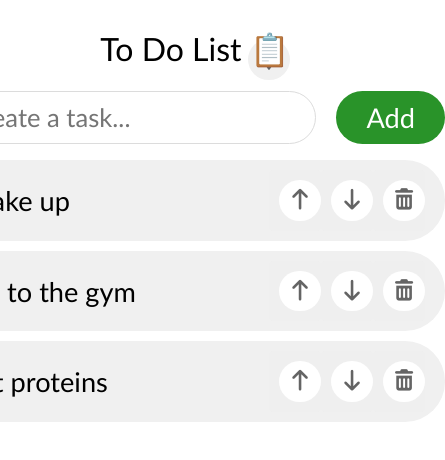
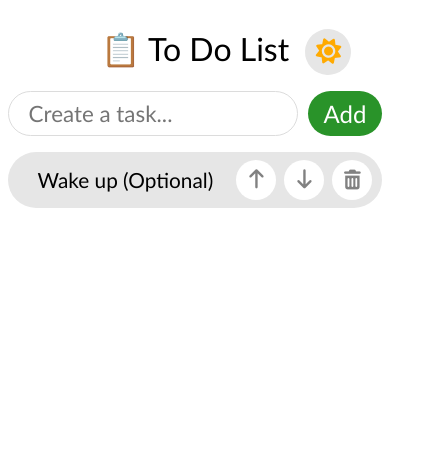
Before and after one commit to PrabalKumar2311/React-ToDoList, a React (Vite) app: page / in a window 390 px wide. Shown: the top 460 px of the page, 445 px wide, since content can reach past the window. Built offline with nearby package versions, Linux system fonts and the light colour scheme.

Commit message:
Fixed safari browser issue, Made the responsive for all screens, added colors

```diff
--- a/src/App.jsx
+++ b/src/App.jsx
@@ -9,7 +9,7 @@ function App() {
   });
 
   useEffect(()=>{
-    document.body.style.backgroundColor = mode === "dark" ? "#2f3338" : "white";
+    document.body.style.backgroundColor = mode === "dark" ? "#232629ff" : "white";
   }, [mode])
 
   let handleModeChange = () => {
--- a/src/ToDoList.jsx
+++ b/src/ToDoList.jsx
@@ -3,9 +3,11 @@ import { useState } from "react";
 
 function ToDoList(props) {
   const [tasks, setTasks] = useState(() => {
-  const saved = localStorage.getItem("todoList");
-  return saved ? JSON.parse(saved) : ["Wake up", "Go to the gym", "Eat proteins"];
-});
+    const saved = localStorage.getItem("todoList");
+    return saved
+      ? JSON.parse(saved)
+      : ["Wake up (Optional)"];
+  });
 
   const [newTask, setNewTask] = useState("");
   const [inputPlaceholder, setInputPlaceholder] = useState("Create a task...");
@@ -28,9 +30,11 @@ function ToDoList(props) {
       }, 2000);
     }
   };
-
   const removeTask = (index) => {
-    setTasks(tasks.filter((_, i) => i !== index));
+    setTasks(tasks.filter((element, i) => i !== index));
+    //.filter takes in 2 parameters element & index,
+    // index is the index of element we want to filter out.
+    // we rename this to i here to avoid any naming conflicts
   };
 
   const moveTaskUp = (index) => {
@@ -57,14 +61,14 @@ function ToDoList(props) {
 
   const inputRef = useRef(null);
 
-  useEffect(()=>{
-    localStorage.setItem("todoList", JSON.stringify(tasks))
-  },[tasks])
+  useEffect(() => {
+    localStorage.setItem("todoList", JSON.stringify(tasks));
+  }, [tasks]);
 
   return (
     <>
       <div className="to-do-list">
-      <h1 className={`text${props.mode}`}>To&nbsp;Do&nbsp;List&nbsp;📋</h1>
+        <h1 className={`${props.mode === 'dark' ? 'dark-text' : ''}`}>📋&nbsp;To&nbsp;Do&nbsp;List</h1>
         <div className="input-div">
           <input
             ref={inputRef}
@@ -73,7 +77,12 @@ function ToDoList(props) {
             type="text"
             value={newTask}
             onChange={handleInputChange}
-            className={`background${props.mode} text${props.mode}`}
+            className={`${props.mode === 'dark' ? 'dark-input' : ''}`}
+            onKeyDown={(e) => {
+              if (e.key === "Enter") {
+                addTask();
+              }
+            }}
           />
 
           <button className="add-button" onClick={addTask}>
@@ -82,12 +91,12 @@ function ToDoList(props) {
         </div>
 
         <ol>
-          {tasks.map((task, index) => (
+          {tasks.map((task, index) =>
             <li className={`list-cell backgroundlist${props.mode}`} key={index} title={task}>
-              <div className={`text${props.mode} task-name`}>{task}</div>
-              <div>
+              <div className={`${props.mode === 'dark' ? 'dark-text' : ''} task-name`}>{task}</div>
+              <div className="button-div">
                 <button
-                  className={`move-button button${props.mode}`}
+                  className={`move-button move-button${props.mode}`}
                   onClick={() => moveTaskUp(index)}
                   title="Move task up"
                 >
@@ -110,7 +119,7 @@ function ToDoList(props) {
                 </button>
               </div>
             </li>
-          ))}
+          )}
         </ol>
       </div>
     </>
--- a/src/index.css
+++ b/src/index.css
@@ -24,8 +24,30 @@ button{
   cursor: pointer;
 }
 
+.btn-div{
+
+  position: absolute;
+  z-index: 99;
+  right: 10%;
+  height: 46px;
+  width: 46px;
+}
+
+.btn-div button{
+  height: 46px;
+  width: 46px;
+  border-radius: 50%;
+
+  background-color: rgb(230, 230, 230);
+
+}
+
 .input-div{
   display: flex;
+}
+
+input{
+ flex: 1;
 }
 
 input[type="text"]{
@@ -56,114 +78,178 @@ input[type="text"]{
   opacity: 80%;
 }
 
-.delete-button, .move-button{
-  padding-right: 0px;
-  padding-left: 10px;
+ol{
+  padding: 0;
 }
 
-.buttondark{
-  background-color: rgb(79, 79, 79);
+li{
+  background-color: rgb(230, 230, 230);
+  list-style: none;
+  border-radius: 40px;
+  width: 100%;
+  padding-top: 10px;
+  padding-bottom: 10px;
+  margin-bottom: 14px;
+
+  display: flex;
+  justify-content: space-between;
+  align-items: center;
+
+  font-size: 1.5rem;
+}
+
+.task-name{
+  text-align: left;
+  flex: 1;
+  word-break: break-word;
+  padding-left: 30px;
+}
+
+.button-div{
+  display: flex;
+  margin-right:6px;
+  flex-shrink: 0;
+}
+
+.button-div button{
+  font-size: 1.4rem;
+  font-weight: bold;
+  color: rgb(129, 129, 129);
+  background-color: white;
+  width: 46px;
+  height: 46px;
+  padding: 0;
+  margin-left: 6px;
+  margin-right: 6px;
+
+  border-radius: 50%;
+
+}
+
+/* MODE CSS */
+
+
+.dark-text {
+  color: white;
+}
+
+.dark-input, input[type="text"].dark-input{
+  color: white;
+  background-color: rgb(35, 38, 41);
+}
+
+.dark-input::placeholder {
+  color: rgb(242, 242, 242);
+}
+
+/* MODE BUTTON */
+
+.mode-btnlight{
+  font-size: 1.5rem;
+  padding: 0;
+  padding-left: 0px;
+  transform: rotate(25deg);
+  color: rgb(255, 170, 0);
+
+  transition: transform 0.4s ease-in-out, color 0.2s ease-in-out;
+  display: inline-block;
+
+}
+
+.mode-btndark{
+  font-size: 1.5rem;
+  padding: 0;
+  padding-left: 2px;
+  color: rgb(58, 21, 153);
+
+  transition: transform 0.4s ease-in-out, color 0.2s ease-in-out;
+  display: inline-block;
+  transform: rotate(-15deg);
+
+}
+
+.backgroundlistdark{
+  background-color: #2f3338;
+}
+
+.delete-button, .move-button{
+  transition: color 0.2s ease-in-out;
+}
+
+/* MOVE BUTTON */
+
+.move-button:hover{
+  color: black;
 }
 
 .delete-button:hover{
-  color:rgb(33, 33, 33)
+  color: red;
 }
 
-ol{
-  padding: 0px;
-  width: 500px;
-  list-style: none;
+/* MEDIA QUERIES */
+
+/* MOBILE: up to 480px */
+@media (max-width: 480px) {
+
+  .to-do-list {
+    width: 100%;
+    display: block;   /* ensures it respects width */
+    box-sizing: border-box;
   }
 
-li{
-  font-size: 1.7rem;
-  display: flex;
-  align-items: center;
-  justify-content: center;
+  input[type="text"] {
+    font-size: 1.4rem;
+    padding: 8px;
+    padding-left: 20px;
   }
 
-.list-cell{
-  padding: 10px 20px;
-  border-radius: 40px;
-  margin-bottom: 10px;
-  display: flex;
-  justify-content: center;
-  align-items: center;
-  justify-content: space-between;
+  .add-button {
+    font-size: 1.5rem;
+    padding: 8px 16px;
+    margin-left: 10px;
   }
 
-.task-name {
-  font-weight: 500;
-  white-space: nowrap;
-  overflow: hidden;
-  text-overflow: ellipsis;
-  max-width: 300px;
-  font-weight: 50;
+  li {
+    font-size: 1.3rem;
+    padding-top: 8px;
+    padding-bottom: 8px;
   }
 
-.fa-solid ,.fa-trash-can{
-  font-size: 1.3rem;
-  color: rgb(100, 100, 100);
-  background-color: rgb(255, 255, 255);
-  padding: 8px;
-  padding-top: 10px;
-  padding-bottom: 10px;
-  border-radius: 30px;
+  .button-div button {
+    width: 40px;
+    height: 40px;
+    font-size: 1.2rem;
+    margin-left: 4px;
+    margin-right: 4px;
+  }
 }
 
-
-
-.fa-solid:active ,.fa-trash-can:active{
-    color: rgb(130, 130, 130);
+/* TABLETS: 481px – 768px */
+@media (min-width: 481px) and (max-width: 500px) {
+  .to-do-list {
+    width: 100%;
   }
 
-.textlight{
-  color: #000;
-}
-.textdark{
-  color: #fff;
+  input[type="text"] {
+    font-size: 1.5rem;
+    padding: 9px;
   }
 
-.textdark::placeholder  { color: #dedede; }
-
-input.backgrounddark {
-  color: white;
+  .add-button {
+    font-size: 1.6rem;
+    padding: 10px 20px;
+    margin-left: 15px;
   }
 
-.backgroundlistlight{
-  background-color: rgb(240,240,240);
+  li {
+    font-size: 1.4rem;
+    padding-top: 9px;
+    padding-bottom: 9px;
   }
 
-.backgroundlistdark{
-  background-color: rgb(79, 79, 79);
+  .button-div button {
+    width: 44px;
+    height: 44px;
+    font-size: 1.3rem;
   }
-
-.backgrounddark{
-  background-color: rgb(48, 51, 56);
 }
-
-.btn-div{
-  position: absolute;
-  right: 80px;
-}
-
-.mode-btnlight{
-  background-color: rgb(255, 255, 255);
-}
-
-.mode-btndark{
-  background-color: rgb(48, 51, 56);
-}
-
-.fa-sun{
-  background-color: rgb(240, 240, 240);
-}
-
-.fa-moon{
-  color: white;
-  background-color: rgb(79, 79, 79);
-}
-
-.modeButton:hover {
-  transform: scale(1.1);
-}
```
Lines whose indentation alone changed are shown as unchanged.
